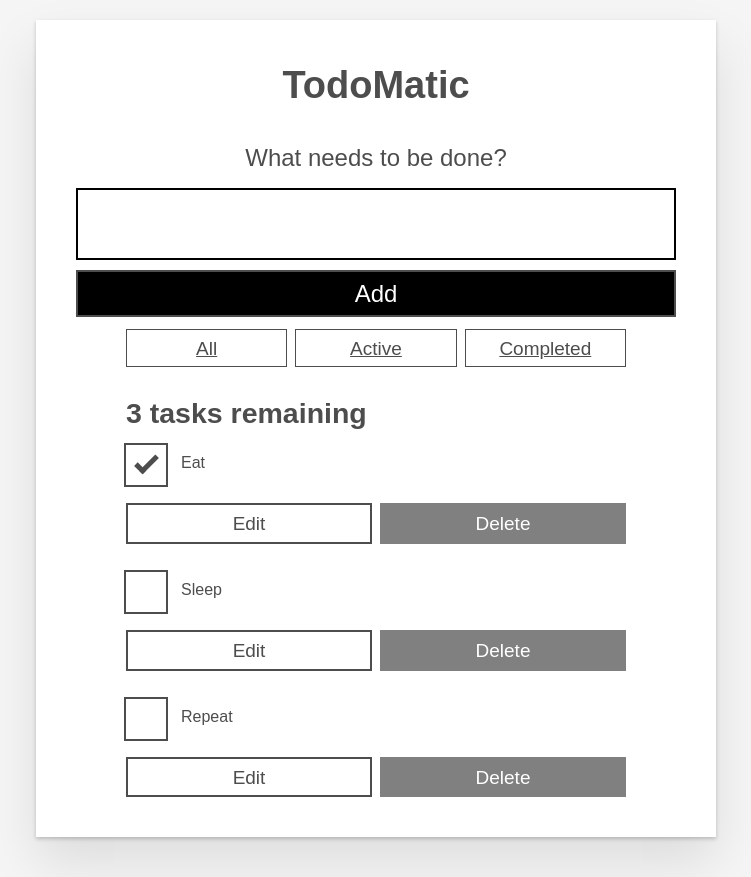
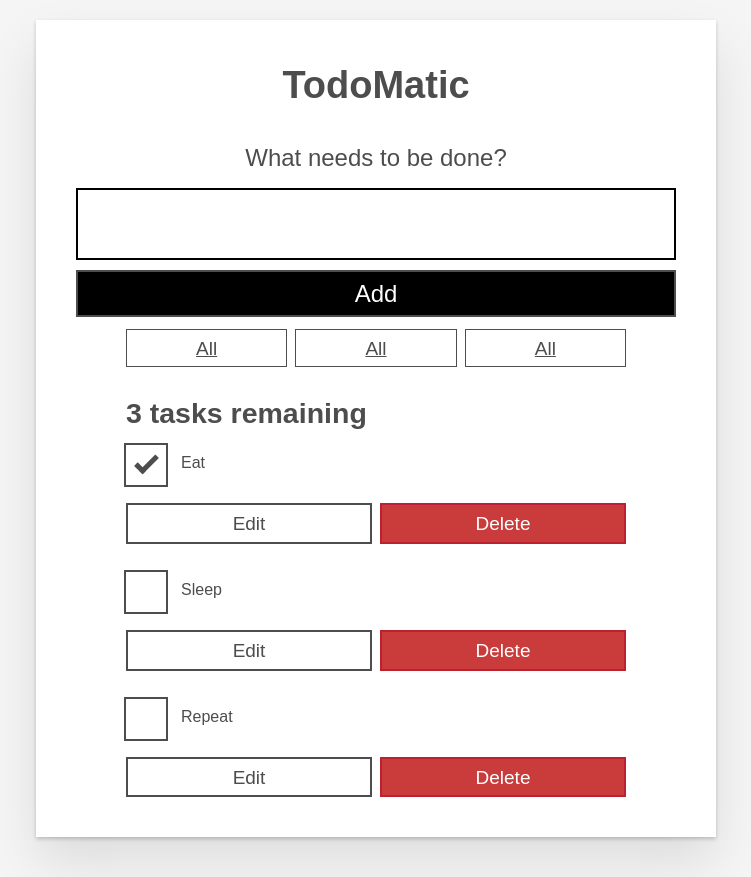
Before and after one commit to TriPhan0511/moz-todo-react, a React (Create React App) app: page / in a window 1280 px wide. Shown: the whole page, without its empty margins (264-1015 px from the left). Built offline with nearby package versions, Linux system fonts and the light colour scheme.

Commit message:
Do Lesson 03

```diff
--- a/src/App.js
+++ b/src/App.js
@@ -1,106 +1,86 @@
+/* eslint-disable jsx-a11y/no-redundant-roles */
+import Todo from './components/Todo'
+import Form from './components/Form'
+import FilterButton from './components/FilterButton'
+
 function App(props) {
+  const taskList = props.tasks?.map((task) => (
+    <Todo id={task.id} name={task.name} completed={task.completed} key={task.id} />
+  ))
   return (
     <div className='todoapp stack-large'>
       <h1>TodoMatic</h1>
-
-			{/* Writing out a new task */}
-			<form>
-				<h2 className='label-wrapper'>
-					<label htmlFor='new-todo-input' className='label__lg'>
-						What needs to be done?
-					</label>
-				</h2>
-				<input
-					type='text'
-					id='new-todo-input'
-					className='input input__lg'
-					name='text'
-					autoComplete='off'
-				/>
-				<button type='submit' className='btn btn__primary btn__lg'>
-					Add
-				</button>
-			</form>
-
-			{/* Array of buttons that will be used to filter the tasks */}
+      <Form />
       <div className='filters btn-group stack-exception'>
-				<button type='button' className='btn toggle-btn' aria-pressed='true'>
-					<span className='visually-hidden'>Show </span>
-					<span>all</span>
-					<span className='visually-hidden'> tasks</span>
-				</button>
-				<button type='button' className='btn toggle-btn' aria-pressed='true'>
-					<span className='visually-hidden'>Show </span>
-					<span>Active</span>
-					<span className='visually-hidden'> tasks</span>
-				</button>
-				<button type='button' className='btn toggle-btn' aria-pressed='true'>
-					<span className='visually-hidden'>Show </span>
-					<span>Completed</span>
-					<span className='visually-hidden'> tasks</span>
-				</button>
+        <FilterButton />
+        <FilterButton />
+        <FilterButton />
       </div>
-
-			{/* A heading that shows how many tasks remain */}
-			<h2 id='list-heading'>3 tasks remaining</h2>
-
-			{/* List of tasks */}
+      <h2 id='list-heading'>{taskList.length} tasks remaining</h2>
       <ul
         role='list'
         className='todo-list stack-large stack-exception'
         aria-labelledby='list-heading'
       >
-				<li className='todo stack-small'>
-					<div className='c-cb'>
-						<input id='todo-0' type='checkbox' defaultChecked={true} />
-						<label className='todo-label' htmlFor='todo-0'>
-							Eat
-						</label>
-					</div>
-					<div className='btn-group'>
-						<button type='button' className='btn'>
-							Edit <span className='visually-hidden'>Eat</span>
-						</button>
-						<button type='button' className='btn btn__danger'>
-							Delete <span className='visually-hidden'>Eat</span>
-						</button>
-					</div>
-				</li>
-				<li className='todo stack-small'>
-					<div className='c-cb'>
-						<input id='todo-1' type='checkbox' />
-						<label className='todo-label' htmlFor='todo-1'>
-							Sleep
-						</label>
-					</div>
-					<div className='btn-group'>
-						<button type='button' className='btn'>
-							Edit <span className='visually-hidden'>Sleep</span>
-						</button>
-						<button type='button' className='btn btn__danger'>
-							Delete <span className='visually-hidden'>Sleep</span>
-						</button>
-					</div>
-				</li>
-				<li className='todo stack-small'>
-					<div className='c-cb'>
-						<input id='todo-2' type='checkbox' />
-						<label className='todo-label' htmlFor='todo-2'>
-							Repeat
-						</label>
-					</div>
-					<div className='btn-group'>
-						<button type='button' className='btn'>
-							Edit <span className='visually-hidden'>Repeat</span>
-						</button>
-						<button type='button' className='btn btn__danger'>
-							Delete <span className='visually-hidden'>Repeat</span>
-						</button>
-					</div>
-				</li>
+        {taskList}
       </ul>
     </div>
-	);
+  )
 }
+// function App(props) {
+//   const taskList = props.tasks?.map((task) => (
+//     <Todo id={task.id} name={task.name} completed={task.completed} key={task.id} />
+//   ))
+//   return (
+//     <div className='todoapp stack-large'>
+//       <h1>TodoMatic</h1>
 
-export default App;
+//       <form>
+//         <h2 className='label-wrapper'>
+//           <label htmlFor='new-todo-input' className='label__lg'>
+//             What needs to be done?
+//           </label>
+//         </h2>
+//         <input
+//           type='text'
+//           id='new-todo-input'
+//           className='input input__lg'
+//           name='text'
+//           autoComplete='off'
+//         />
+//         <button type='submit' className='btn btn__primary btn__lg'>
+//           Add
+//         </button>
+//       </form>
+
+//       <div className='filters btn-group stack-exception'>
+//         <button type='button' className='btn toggle-btn' aria-pressed='true'>
+//           <span className='visually-hidden'>Show </span>
+//           <span>all</span>
+//           <span className='visually-hidden'> tasks</span>
+//         </button>
+//         <button type='button' className='btn toggle-btn' aria-pressed='true'>
+//           <span className='visually-hidden'>Show </span>
+//           <span>Active</span>
+//           <span className='visually-hidden'> tasks</span>
+//         </button>
+//         <button type='button' className='btn toggle-btn' aria-pressed='true'>
+//           <span className='visually-hidden'>Show </span>
+//           <span>Completed</span>
+//           <span className='visually-hidden'> tasks</span>
+//         </button>
+//       </div>
+
+//       <h2 id='list-heading'>3 tasks remaining</h2>
+//       <ul
+//         role='list'
+//         className='todo-list stack-large stack-exception'
+//         aria-labelledby='list-heading'
+//       >
+//         {taskList}
+//       </ul>
+//     </div>
+//   )
+// }
+
+export default App
--- /dev/null
+++ b/src/components/FilterButton.js
@@ -0,0 +1,11 @@
+function FilterButton() {
+  return (
+    <button type='button' className='btn toggle-btn' aria-pressed='true'>
+      <span className='visually-hidden'>Show </span>
+      <span>all</span>
+      <span className='visually-hidden'> tasks</span>
+    </button>
+  )
+}
+
+export default FilterButton
--- /dev/null
+++ b/src/components/Form.js
@@ -0,0 +1,23 @@
+function Form() {
+  return (
+    <form>
+      <h2 className='label-wrapper'>
+        <label htmlFor='new-todo-input' className='label__lg'>
+          What needs to be done?
+        </label>
+      </h2>
+      <input
+        type='text'
+        id='new-todo-input'
+        className='input input__lg'
+        name='text'
+        autoComplete='off'
+      />
+      <button type='submit' className='btn btn__primary btn__lg'>
+        Add
+      </button>
+    </form>
+  )
+}
+
+export default Form
--- /dev/null
+++ b/src/components/Todo.js
@@ -0,0 +1,22 @@
+import React from 'react'
+
+export default function Todo(props) {
+  return (
+    <li className='todo stack-small'>
+      <div className='c-cb'>
+        <input id={props.id} type='checkbox' defaultChecked={props.completed} />
+        <label className='todo-label' htmlFor={props.id}>
+          {props.name}
+        </label>
+      </div>
+      <div className='btn-group'>
+        <button type='button' className='btn'>
+          Edit <span className='visually-hidden'>Eat</span>
+        </button>
+        <button type='button' className='btn btn__danger'>
+          Delete <span className='visually-hidden'>Eat</span>
+        </button>
+      </div>
+    </li>
+  )
+}
--- a/src/index.css
+++ b/src/index.css
@@ -106,10 +106,10 @@ body {
 
 .btn__danger {
   color: #fff;
-	background-color: grey;
-	border-color: grey;
-	/* background-color: #ca3c3c;
-	border-color: #bd2130; */
+  /* background-color: grey;
+	border-color: grey; */
+  background-color: #ca3c3c;
+  border-color: #bd2130;
 }
 
 .btn__filter {
--- a/src/index.js
+++ b/src/index.js
@@ -2,16 +2,16 @@ import React from 'react'
 import ReactDOM from 'react-dom/client'
 import './index.css'
 import App from './App'
-import reportWebVitals from './reportWebVitals'
+
+const DATA = [
+  { id: 'todo-0', name: 'Eat', completed: true },
+  { id: 'todo-1', name: 'Sleep', completed: false },
+  { id: 'todo-2', name: 'Repeat', completed: false },
+]
 
 const root = ReactDOM.createRoot(document.getElementById('root'))
 root.render(
   <React.StrictMode>
-    <App subject='Clarice' />
+    <App tasks={DATA} />
   </React.StrictMode>
 )
-
-// If you want to start measuring performance in your app, pass a function
-// to log results (for example: reportWebVitals(console.log))
-// or send to an analytics endpoint. Learn more: https://bit.ly/CRA-vitals
-reportWebVitals()
--- a/src/reportWebVitals.js
+++ /dev/null
@@ -1,13 +0,0 @@
-const reportWebVitals = onPerfEntry => {
-  if (onPerfEntry && onPerfEntry instanceof Function) {
-    import('web-vitals').then(({ getCLS, getFID, getFCP, getLCP, getTTFB }) => {
-      getCLS(onPerfEntry);
-      getFID(onPerfEntry);
-      getFCP(onPerfEntry);
-      getLCP(onPerfEntry);
-      getTTFB(onPerfEntry);
-    });
-  }
-};
-
-export default reportWebVitals;
```
Lines whose indentation alone changed are shown as unchanged.
